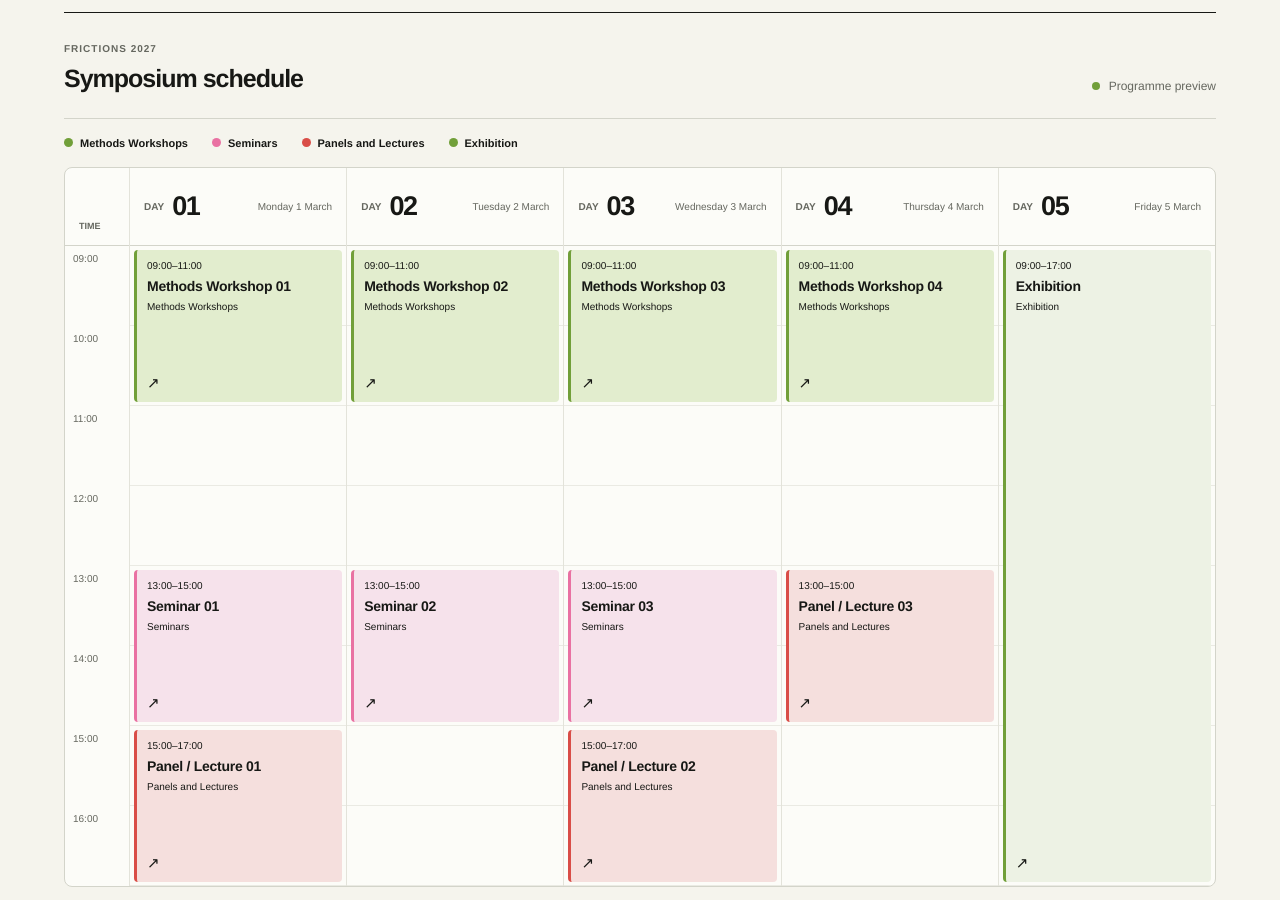
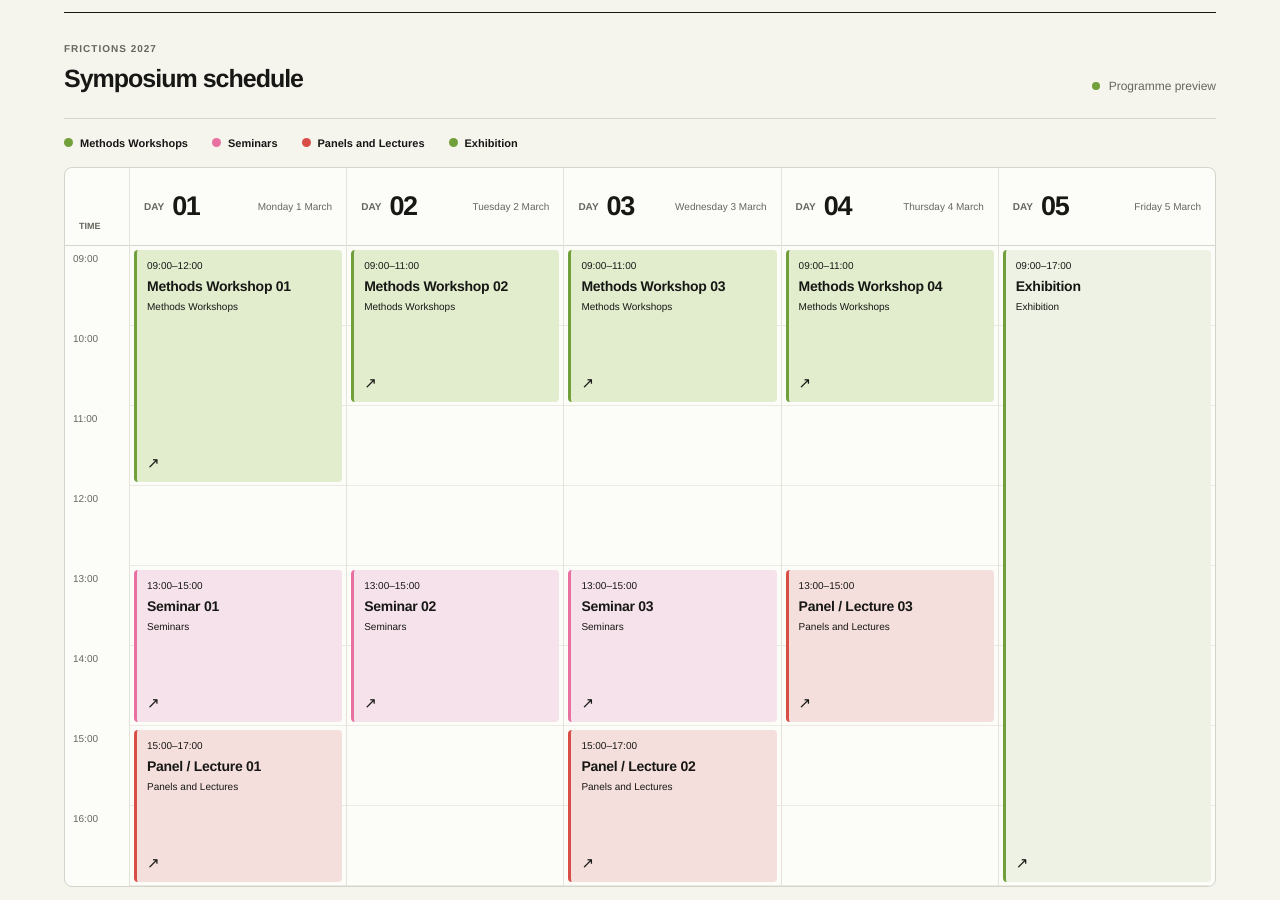
Before and after one commit to rtbs-atlas/frictions.github.io, a Jekyll site: the page built from schedule.html, in a window 1280 px wide and 900 px high, scrolled down 359 px. Built offline with Jekyll 4.4.1, drawn with Linux system fonts in a browser that asks for light colours.

Commit message:
Extend workshop time and length to 3 hours

```diff
--- a/_events/methods-workshop-1.md
+++ b/_events/methods-workshop-1.md
@@ -3,7 +3,7 @@ title: Methods Workshop 01
 category: Methods Workshops
 kind: workshop
 day: 1
-time: "09:00–11:00"
+time: "09:00–12:00"
 slot: 1
-length: 2
+length: 3
 ---
```
